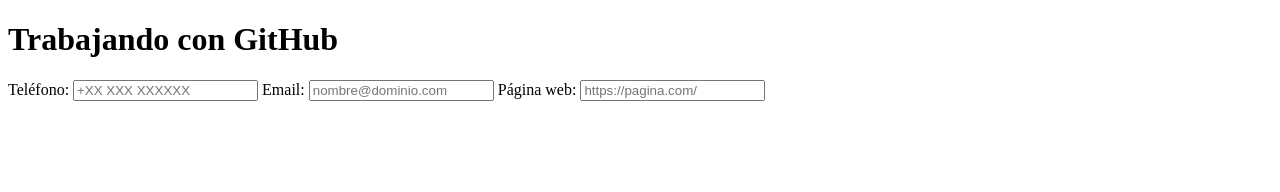
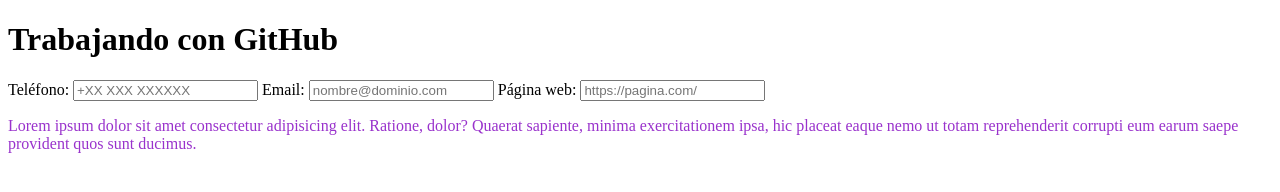
Before and after one commit to GonzaloMartinezFordo/subiragit1, a plain HTML site: page index.html in a window 1280 px wide. Drawn offline with Linux system fonts and the light colour scheme.

Commit message:
nuevarama

```diff
--- a/index.html
+++ b/index.html
@@ -19,6 +19,8 @@
         Página web:
         <input type="url" name="web" placeholder="https://pagina.com/" />
       </form>
-
+        <p style="color: darkorchid">
+            Lorem ipsum dolor sit amet consectetur adipisicing elit. Ratione, dolor? Quaerat sapiente, minima exercitationem ipsa, hic placeat eaque nemo ut totam reprehenderit corrupti eum earum saepe provident quos sunt ducimus.
+        </p>
 </body>
 </html>
```
